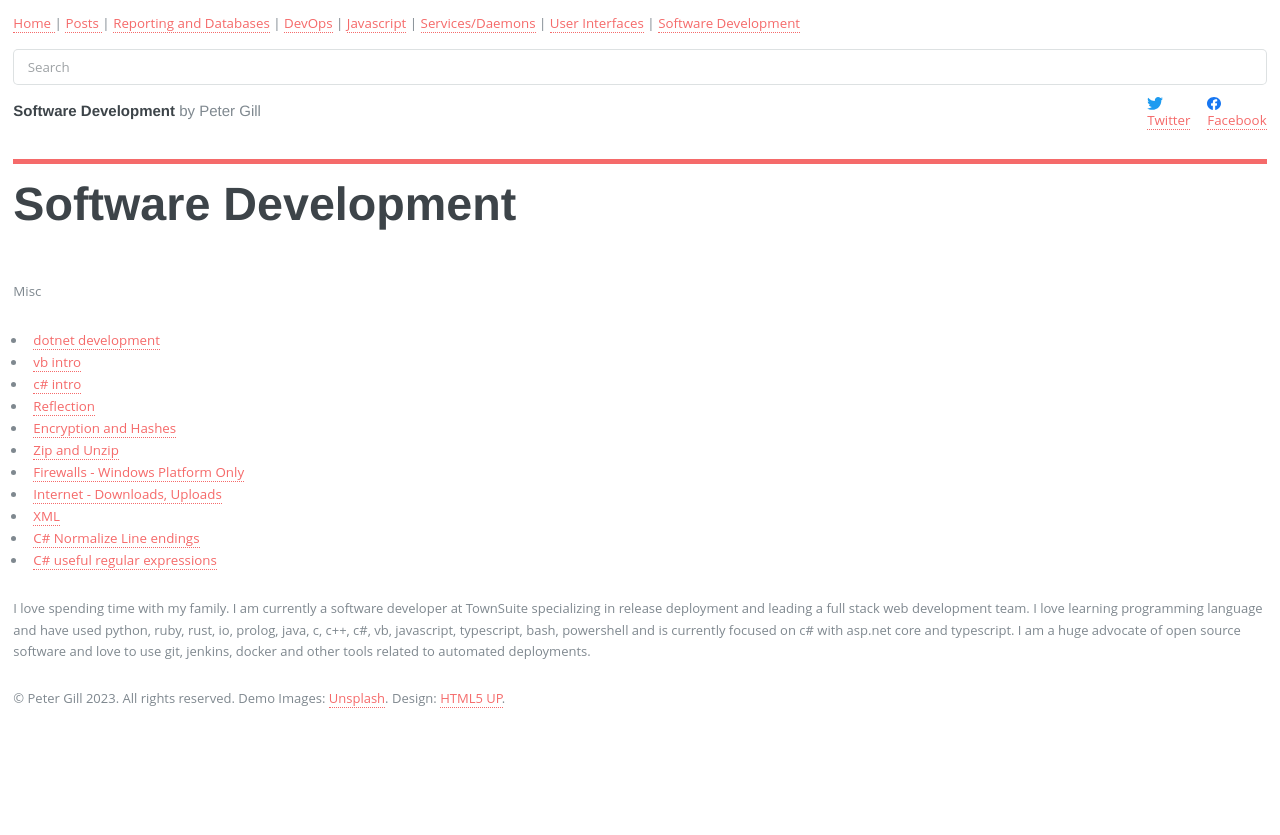
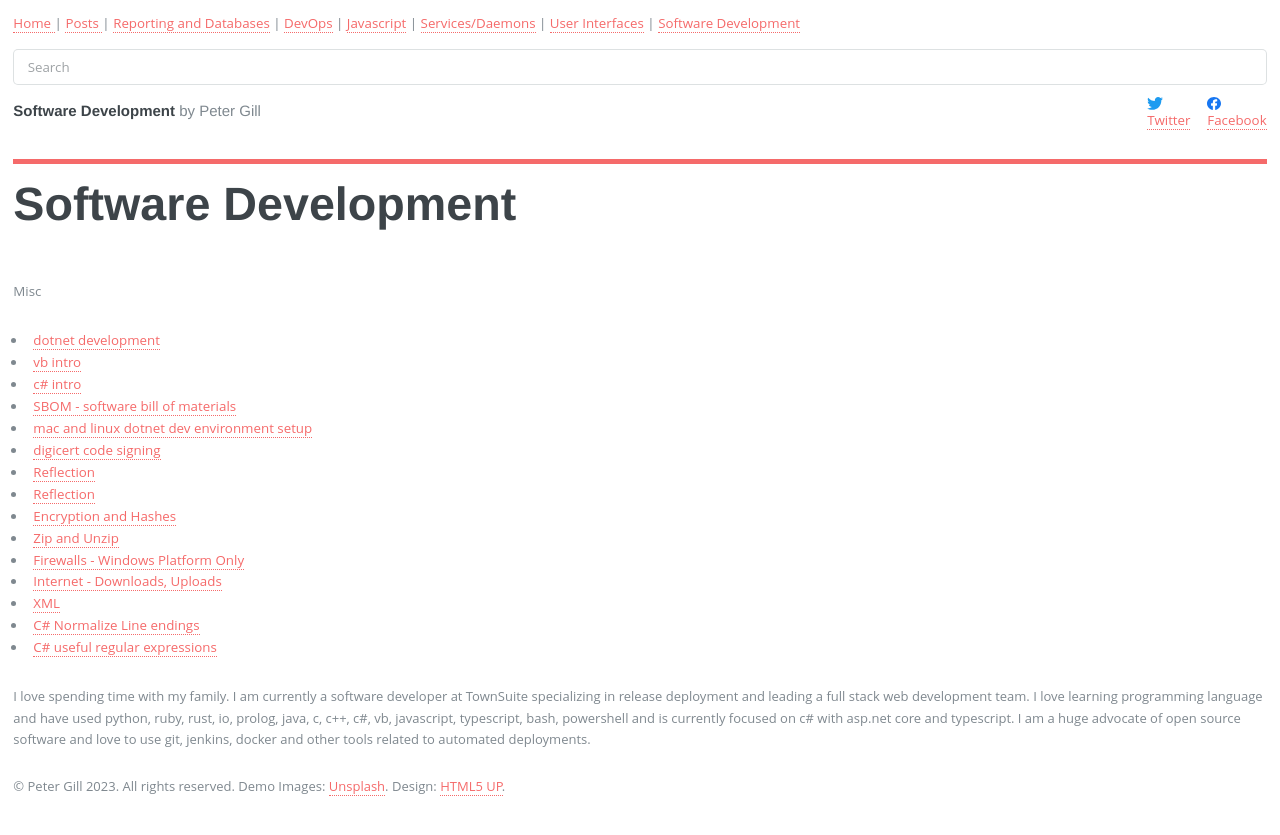
Before and after one commit to majorsilence/Dev, a Jekyll site: the page built from docs/Dev/index.md, in a window 1280 px wide. Shown: the top 835 px of the page. Built offline with Jekyll 4.4.1, drawn with Linux system fonts in a browser that asks for light colours.

Commit message:
Update index.md

```diff
--- a/docs/Dev/index.md
+++ b/docs/Dev/index.md
@@ -16,6 +16,22 @@
     <li>
         <a href="{{site.baseurl}}/docs/CsIntroduction/index.html">
             <i aria-hidden="true"></i> c# intro</a>
+    </li>
+    <li>
+        <a href="{{site.baseurl}}/posts/2023/03/29/software-bill-of-materials-sbom.html">
+            <i aria-hidden="true"></i> SBOM - software bill of materials</a>
+    </li>
+    <li>
+        <a href="{{site.baseurl}}/posts/2022/03/08/mac-and-linux-dotnet-dev.html">
+            <i aria-hidden="true"></i> mac and linux dotnet dev environment setup</a>
+    </li>
+    <li>
+        <a href="{{site.baseurl}}/posts/2023/03/25/code-signing-with-digicert.html">
+            <i aria-hidden="true"></i> digicert code signing</a>
+    </li>
+    <li>
+        <a href="{{site.baseurl}}/docs/Dev/Reflection.html">
+            <i aria-hidden="true"></i> Reflection</a>
     </li>
     <li>
         <a href="{{site.baseurl}}/docs/Dev/Reflection.html">
```
